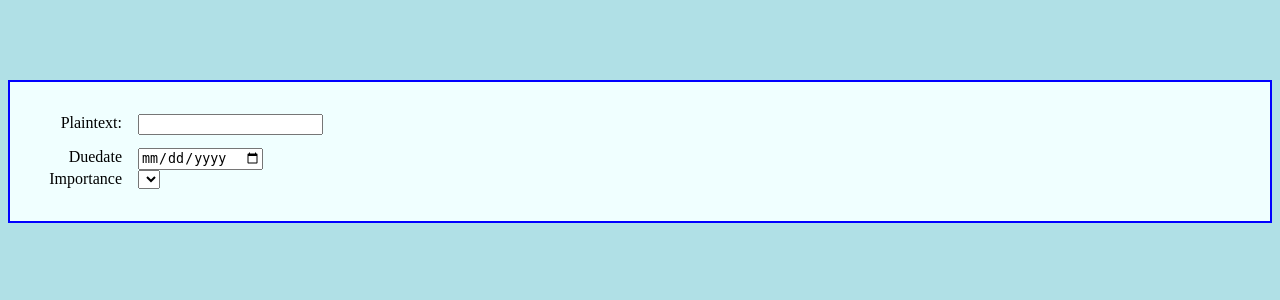
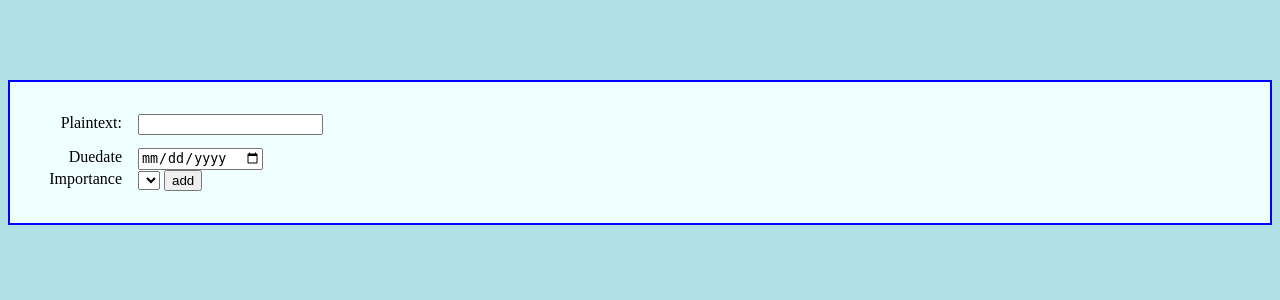
Before and after one commit to godziller/cs1116_web_dev, a Flask app: page /add_task in a window 1280 px wide. Shown: the top 300 px of the page. Run offline with Flask 3, Linux system fonts and the light colour scheme; lists and menus that the app fills with data are empty.

Commit message:
updated task form

```diff
--- a/public_html/cgi-bin/ca1/forms.py
+++ b/public_html/cgi-bin/ca1/forms.py
@@ -8,6 +8,7 @@ class create_task_form(FlaskForm):
     description = StringField("Plaintext:", validators=[InputRequired()])
     dueDate = DateField()
     importance = SelectField()
+    submit = SubmitField("add")
 
 class login_form(FlaskForm):
 
--- a/public_html/cgi-bin/ca1/templates/create_task_form.html
+++ b/public_html/cgi-bin/ca1/templates/create_task_form.html
@@ -14,6 +14,8 @@
     {{form.importance.label}}
     {{form.importance()}}
 
+    {{form.submit()}}
+
 </form>
 
 
```
